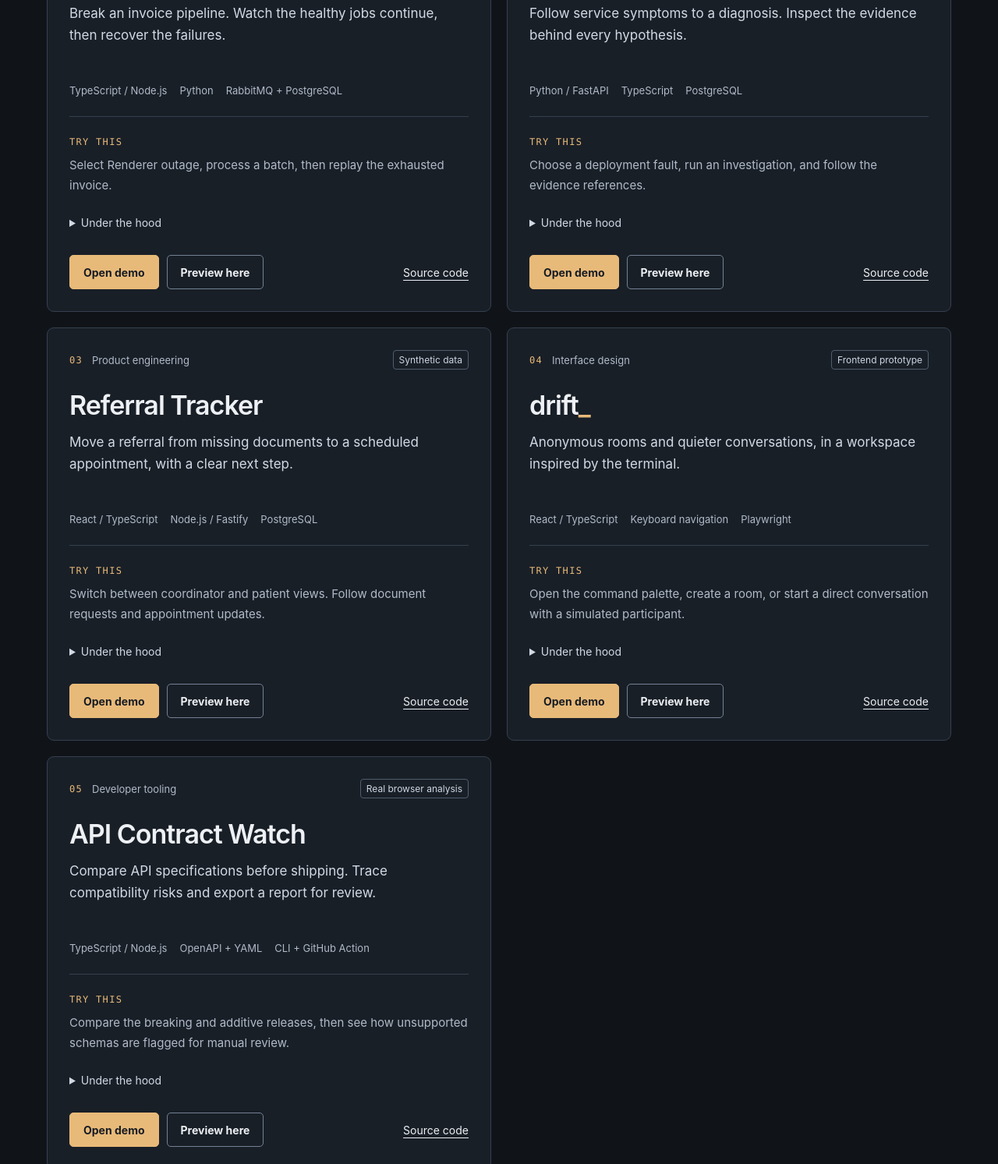
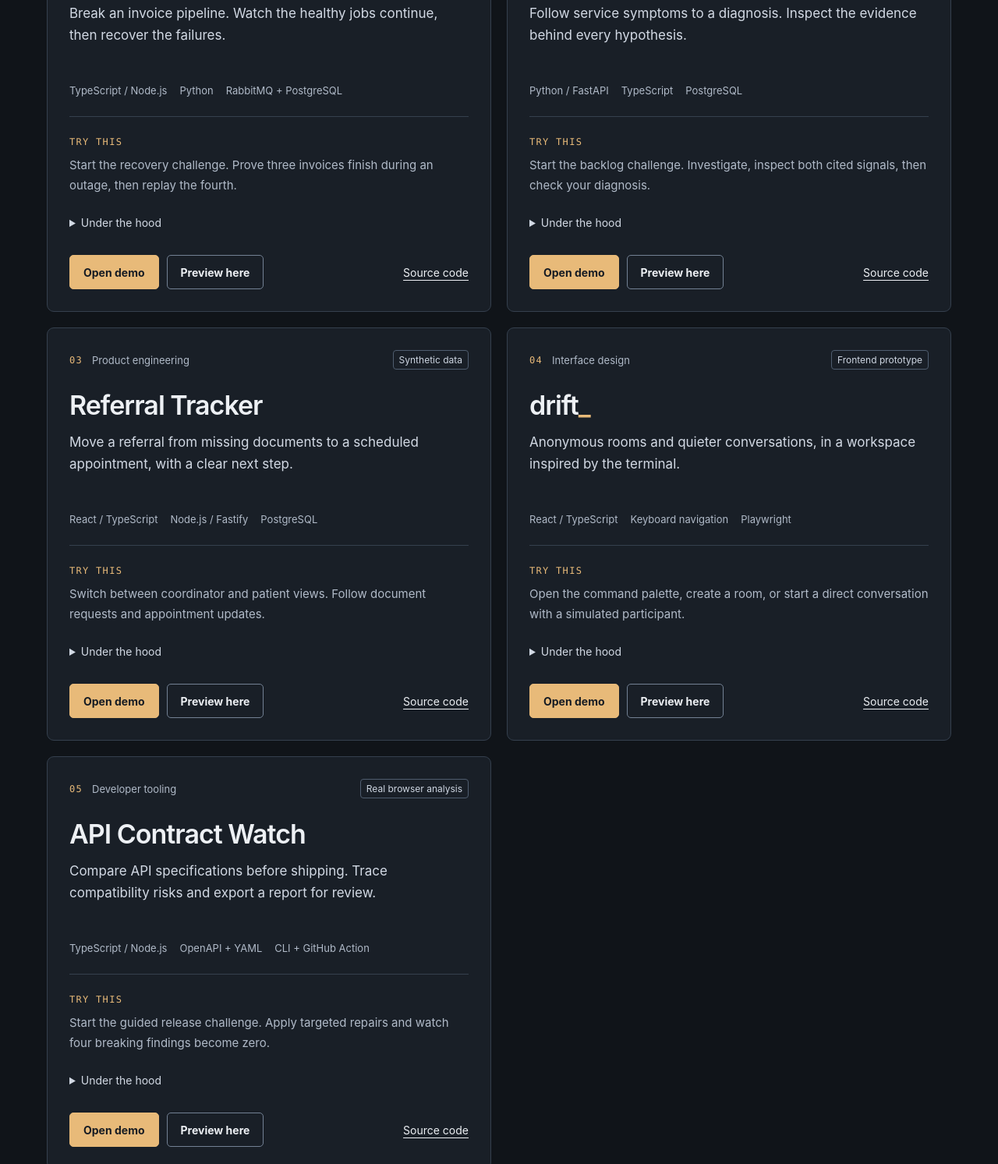
Before and after one commit to harvestmoonpete/harvestmoonpete.github.io, a website: page site/index.html in a window 1280 px wide. Shown: the part 818-2311 px from the top of the page at 78% size. Drawn offline with Linux system fonts and the light colour scheme.

Commit message:
Point portfolio visitors toward guided project challenges

```diff
--- a/site/index.html
+++ b/site/index.html
@@ -28,11 +28,11 @@
 <section id="projects" aria-labelledby="projects-title">
 <div class="section-head"><h2 id="projects-title">The project directory</h2><span class="mono">01—05 / PUBLIC DEMOS</span></div>
 <div class="projects">
-<article class="project"><div class="project-top"><span class="index">01</span><span class="category">Distributed systems</span><span class="mode">Browser simulation</span></div><h3>Failure Lab</h3><p class="description">Break an invoice pipeline. Watch the healthy jobs continue, then recover the failures.</p><div class="technical"><span>TypeScript / Node.js</span><span>Python</span><span>RabbitMQ + PostgreSQL</span></div><div class="walkthrough"><span class="mono">TRY THIS</span><p>Select Renderer outage, process a batch, then replay the exhausted invoice.</p></div><details class="details"><summary>Under the hood</summary><p>The Compose application uses an outbox, stable job IDs, bounded retries, and idempotent outputs. Python generates real PDFs. The public demo models those transitions in the browser.</p></details><div class="links"><a class="primary" href="https://harvestmoonpete.github.io/failure-lab/">Open demo</a><button class="secondary" data-preview="failure-lab" data-title="Failure Lab">Preview here</button><a class="source" href="https://github.com/harvestmoonpete/failure-lab">Source code</a></div></article>
-<article class="project"><div class="project-top"><span class="index">02</span><span class="category">Investigation tooling</span><span class="mode">Offline fixtures</span></div><h3>Incident Desk</h3><p class="description">Follow service symptoms to a diagnosis. Inspect the evidence behind every hypothesis.</p><div class="technical"><span>Python / FastAPI</span><span>TypeScript</span><span>PostgreSQL</span></div><div class="walkthrough"><span class="mono">TRY THIS</span><p>Choose a deployment fault, run an investigation, and follow the evidence references.</p></div><details class="details"><summary>Under the hood</summary><p>The local application collects telemetry from a real Node.js service and stores reports. Deterministic rules are the default; an optional model adapter validates structured findings and evidence references.</p></details><div class="links"><a class="primary" href="https://harvestmoonpete.github.io/incident-desk/">Open demo</a><button class="secondary" data-preview="incident-desk" data-title="Incident Desk">Preview here</button><a class="source" href="https://github.com/harvestmoonpete/incident-desk">Source code</a></div></article>
+<article class="project"><div class="project-top"><span class="index">01</span><span class="category">Distributed systems</span><span class="mode">Browser simulation</span></div><h3>Failure Lab</h3><p class="description">Break an invoice pipeline. Watch the healthy jobs continue, then recover the failures.</p><div class="technical"><span>TypeScript / Node.js</span><span>Python</span><span>RabbitMQ + PostgreSQL</span></div><div class="walkthrough"><span class="mono">TRY THIS</span><p>Start the recovery challenge. Prove three invoices finish during an outage, then replay the fourth.</p></div><details class="details"><summary>Under the hood</summary><p>The Compose application uses an outbox, stable job IDs, bounded retries, and idempotent outputs. Python generates real PDFs. The public demo models those transitions in the browser.</p></details><div class="links"><a class="primary" href="https://harvestmoonpete.github.io/failure-lab/">Open demo</a><button class="secondary" data-preview="failure-lab" data-title="Failure Lab">Preview here</button><a class="source" href="https://github.com/harvestmoonpete/failure-lab">Source code</a></div></article>
+<article class="project"><div class="project-top"><span class="index">02</span><span class="category">Investigation tooling</span><span class="mode">Offline fixtures</span></div><h3>Incident Desk</h3><p class="description">Follow service symptoms to a diagnosis. Inspect the evidence behind every hypothesis.</p><div class="technical"><span>Python / FastAPI</span><span>TypeScript</span><span>PostgreSQL</span></div><div class="walkthrough"><span class="mono">TRY THIS</span><p>Start the backlog challenge. Investigate, inspect both cited signals, then check your diagnosis.</p></div><details class="details"><summary>Under the hood</summary><p>The local application collects telemetry from a real Node.js service and stores reports. Deterministic rules are the default; an optional model adapter validates structured findings and evidence references.</p></details><div class="links"><a class="primary" href="https://harvestmoonpete.github.io/incident-desk/">Open demo</a><button class="secondary" data-preview="incident-desk" data-title="Incident Desk">Preview here</button><a class="source" href="https://github.com/harvestmoonpete/incident-desk">Source code</a></div></article>
 <article class="project"><div class="project-top"><span class="index">03</span><span class="category">Product engineering</span><span class="mode">Synthetic data</span></div><h3>Referral Tracker</h3><p class="description">Move a referral from missing documents to a scheduled appointment, with a clear next step.</p><div class="technical"><span>React / TypeScript</span><span>Node.js / Fastify</span><span>PostgreSQL</span></div><div class="walkthrough"><span class="mono">TRY THIS</span><p>Switch between coordinator and patient views. Follow document requests and appointment updates.</p></div><details class="details"><summary>Under the hood</summary><p>The Compose application enforces patient isolation and coordinator permissions through server-side sessions. Workflow changes, audit events, and in-app notifications are stored together. All records are synthetic.</p></details><div class="links"><a class="primary" href="https://harvestmoonpete.github.io/referral-tracker/">Open demo</a><button class="secondary" data-preview="referral-tracker" data-title="Referral Tracker">Preview here</button><a class="source" href="https://github.com/harvestmoonpete/referral-tracker">Source code</a></div></article>
 <article class="project"><div class="project-top"><span class="index">04</span><span class="category">Interface design</span><span class="mode">Frontend prototype</span></div><h3>drift<span class="cursor" aria-hidden="true">_</span></h3><p class="description">Anonymous rooms and quieter conversations, in a workspace inspired by the terminal.</p><div class="technical"><span>React / TypeScript</span><span>Keyboard navigation</span><span>Playwright</span></div><div class="walkthrough"><span class="mono">TRY THIS</span><p>Open the command palette, create a room, or start a direct conversation with a simulated participant.</p></div><details class="details"><summary>Under the hood</summary><p>A responsive UI with UUID rooms, per-conversation drafts, reactions, and keyboard controls. Participants and replies are simulated; there is no messaging backend. Demo state resets on refresh.</p></details><div class="links"><a class="primary" href="https://harvestmoonpete.github.io/drift-chat/">Open demo</a><button class="secondary" data-preview="drift-chat" data-title="drift">Preview here</button><a class="source" href="https://github.com/harvestmoonpete/drift-chat">Source code</a></div></article>
-<article class="project"><div class="project-top"><span class="index">05</span><span class="category">Developer tooling</span><span class="mode">Real browser analysis</span></div><h3>API Contract Watch</h3><p class="description">Compare API specifications before shipping. Trace compatibility risks and export a report for review.</p><div class="technical"><span>TypeScript / Node.js</span><span>OpenAPI + YAML</span><span>CLI + GitHub Action</span></div><div class="walkthrough"><span class="mono">TRY THIS</span><p>Compare the breaking and additive releases, then see how unsupported schemas are flagged for manual review.</p></div><details class="details"><summary>Under the hood</summary><p>One deterministic TypeScript engine powers the browser worker, CLI, and GitHub Action. Files stay in the browser. Requests and responses follow different compatibility rules; the bounded review explicitly identifies unsupported constructs.</p></details><div class="links"><a class="primary" href="https://harvestmoonpete.github.io/api-contract-watch/">Open demo</a><button class="secondary" data-preview="api-contract-watch" data-title="API Contract Watch">Preview here</button><a class="source" href="https://github.com/harvestmoonpete/api-contract-watch">Source code</a></div></article>
+<article class="project"><div class="project-top"><span class="index">05</span><span class="category">Developer tooling</span><span class="mode">Real browser analysis</span></div><h3>API Contract Watch</h3><p class="description">Compare API specifications before shipping. Trace compatibility risks and export a report for review.</p><div class="technical"><span>TypeScript / Node.js</span><span>OpenAPI + YAML</span><span>CLI + GitHub Action</span></div><div class="walkthrough"><span class="mono">TRY THIS</span><p>Start the guided release challenge. Apply targeted repairs and watch four breaking findings become zero.</p></div><details class="details"><summary>Under the hood</summary><p>One deterministic TypeScript engine powers the browser worker, CLI, and GitHub Action. Files stay in the browser. Requests and responses follow different compatibility rules; the bounded review explicitly identifies unsupported constructs.</p></details><div class="links"><a class="primary" href="https://harvestmoonpete.github.io/api-contract-watch/">Open demo</a><button class="secondary" data-preview="api-contract-watch" data-title="API Contract Watch">Preview here</button><a class="source" href="https://github.com/harvestmoonpete/api-contract-watch">Source code</a></div></article>
 </div><p class="demo-note">The public demos run in your browser. Failure Lab, Incident Desk, and Referral Tracker also include real backend applications you can run with Docker Compose.</p>
 </section>
 <section class="lab" aria-labelledby="lab-title"><div><span class="eyebrow">ON THE WORKBENCH / LOCAL ONLY</span><h2 id="lab-title">Pairwise</h2></div><div><p>A Python image-comparison workbench. Compare two images with structural similarity, perceptual hashing, and a difference map. Save human ratings and export pairs for evaluation.</p><p class="subtle">Pillow · scikit-image · ImageHash · FastAPI</p><p class="small">A working local project; no public demo yet. Scores describe visual similarity, not semantic understanding or a trained model.</p></div></section>
```
